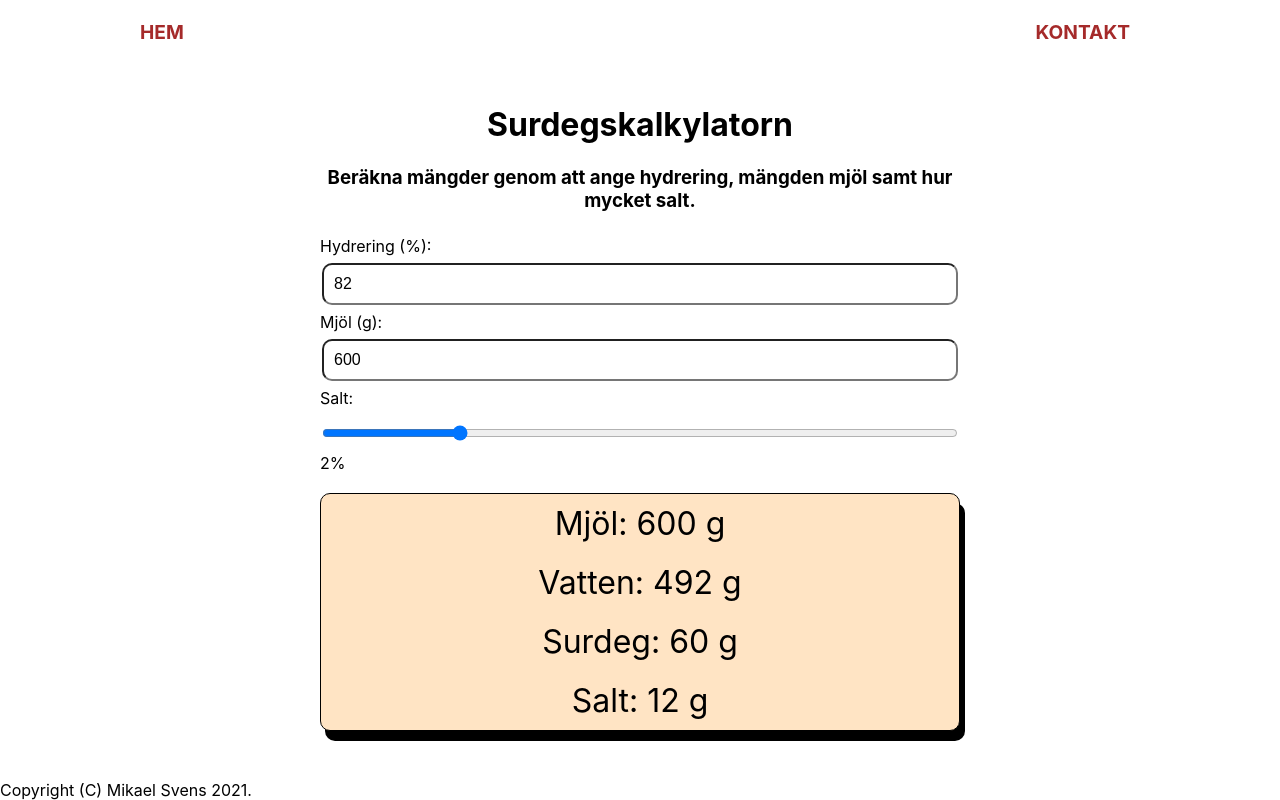
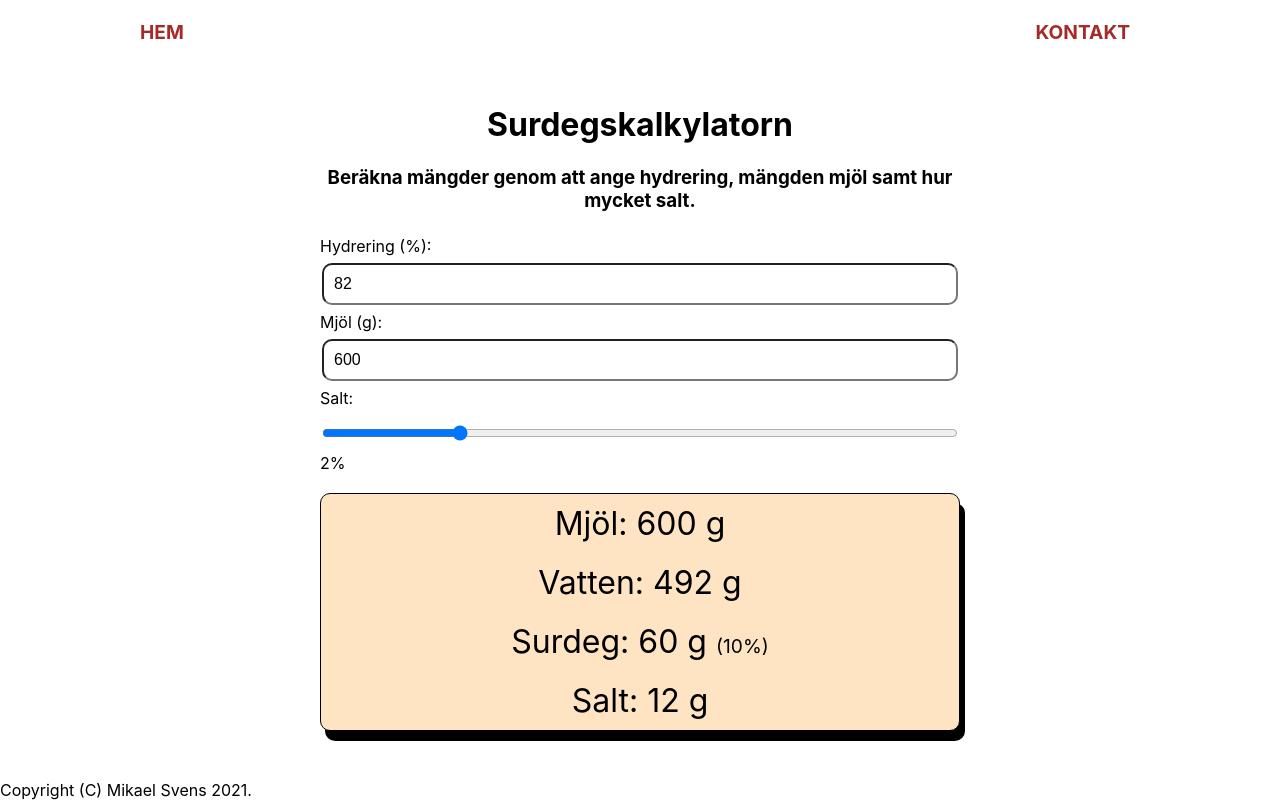
Before and after one commit to ezula/sourdough-calculator, a React (Create React App) app: page /#/ in a window 1280 px wide. Built offline with nearby package versions, Linux system fonts and the light colour scheme.

Commit message:
Fix more

```diff
--- a/src/App.css
+++ b/src/App.css
@@ -86,6 +86,10 @@ button {
   bottom: 0;
 }
 
+.small-text {
+  font-size: 0.6em;
+}
+
 @media screen and (max-height: 736px) {
   .footer {
     position: relative;
--- a/src/components/Ratios.tsx
+++ b/src/components/Ratios.tsx
@@ -6,7 +6,7 @@ export default function Ratios ({ flour = 0, water = 0, sourdough = 0, salt = 0
     <div className="ratios-container small-container">
       <p>Mjöl: {flour} g</p>
       <p>Vatten: {water} g</p>
-      <p>Surdeg: {sourdough} g</p>
+      <p>Surdeg: {sourdough} g <span className="small-text">(10%)</span></p>
       <p>Salt: {salt} g</p>
     </div>
   )
```
